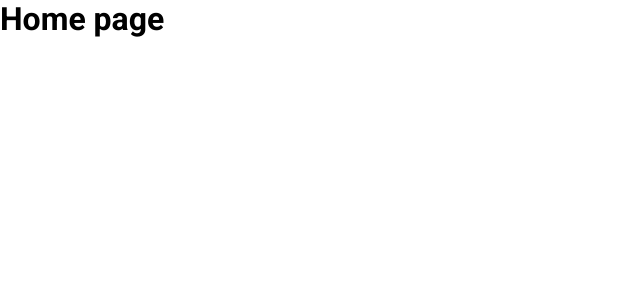
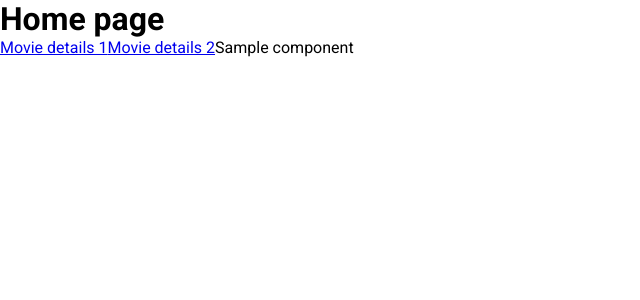
Before and after one commit to luisjaviercases/movies-nextjs-ts, a Next.js app: page / in a window 1280 px wide. Shown: the top 300 px of the page, without its empty margins (0-640 px from the left). Built offline with nearby package versions, Linux system fonts and the light colour scheme.

Commit message:
feat(movies): share data through context

```diff
--- a/src/app/(protectedArea)/page.tsx
+++ b/src/app/(protectedArea)/page.tsx
@@ -1,7 +1,26 @@
+'use client';
+
+import Sample from '@/components/Sample/Sample';
+import { useMovieContext } from '@/context/MovieContext';
+import Link from 'next/link';
+
 export default function Home() {
+  const { setMovieContext } = useMovieContext();
+
+  const handleMovieClick = (movieId: number) => {
+    setMovieContext(movieId);
+  };
+
   return (
-    <main>
+    <>
       <h1>Home page</h1>
-    </main>
+      <Link href={`/movies/${'Movie title 1'}`} onClick={() => handleMovieClick(1000)}>
+        Movie details 1
+      </Link>
+      <Link href={`/movies/${'Movie title 2'}`} onClick={() => handleMovieClick(1001)}>
+        Movie details 2
+      </Link>
+      <Sample />
+    </>
   );
 }
```
Also changed, not shown: src/app/(protectedArea)/movies/[movieTitle]/page.tsx (+9 -3 lines).
